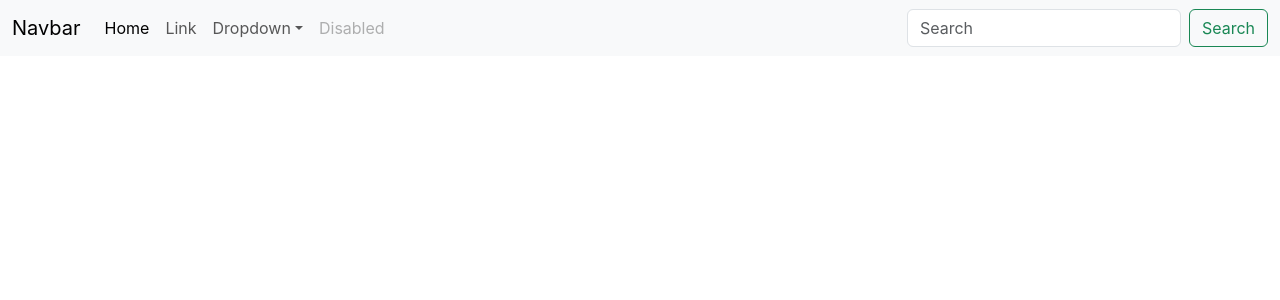
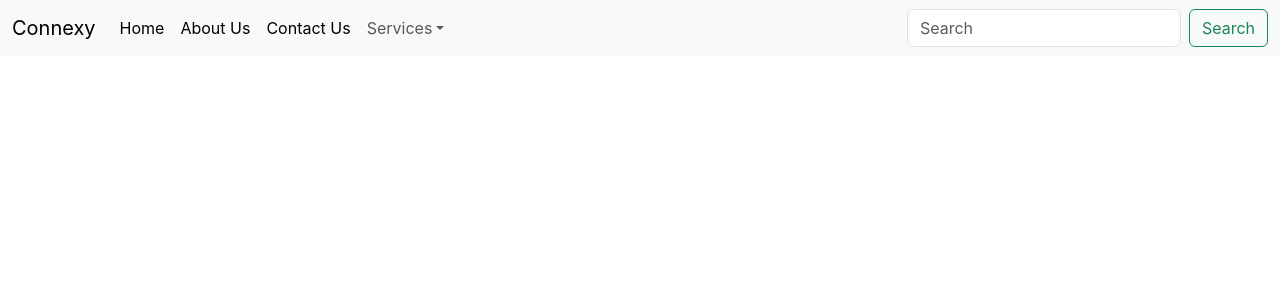
Before and after one commit to Connexy/learnreact, a React (Create React App) app: page / in a window 1280 px wide. Shown: the top 300 px of the page. Built offline with nearby package versions, Linux system fonts and the light colour scheme.

Commit message:
basic component and props

```diff
--- a/src/App.js
+++ b/src/App.js
@@ -4,7 +4,9 @@ import Navbar from './components/Navbar';
 function App() {
   return (
     <>
-      <Navbar />
+      <Navbar
+        title="Connexy"
+      />
     </>
   );
 }
--- a/src/components/Navbar.jsx
+++ b/src/components/Navbar.jsx
@@ -1,23 +1,26 @@
-const Navbar = () => {
+const Navbar = (props) => {
     return (
         <>
             <nav class="navbar navbar-expand-lg bg-body-tertiary">
                 <div class="container-fluid">
-                    <a class="navbar-brand" href="#">Navbar</a>
+                    <a class="navbar-brand" href="#">{props.title}</a>
                     <button class="navbar-toggler" type="button" data-bs-toggle="collapse" data-bs-target="#navbarSupportedContent" aria-controls="navbarSupportedContent" aria-expanded="false" aria-label="Toggle navigation">
                         <span class="navbar-toggler-icon"></span>
                     </button>
                     <div class="collapse navbar-collapse" id="navbarSupportedContent">
                         <ul class="navbar-nav me-auto mb-2 mb-lg-0">
                             <li class="nav-item">
-                                <a class="nav-link active" aria-current="page" href="#">Home</a>
+                                <a class="nav-link active" aria-current="page" href="/">Home</a>
                             </li>
                             <li class="nav-item">
-                                <a class="nav-link" href="#">Link</a>
+                                <a class="nav-link active" aria-current="page" href="#">About Us</a>
+                            </li>
+                            <li class="nav-item">
+                                <a class="nav-link active" aria-current="page" href="#">Contact Us</a>
                             </li>
                             <li class="nav-item dropdown">
                                 <a class="nav-link dropdown-toggle" href="#" role="button" data-bs-toggle="dropdown" aria-expanded="false">
-                                    Dropdown
+                                    Services
                                 </a>
                                 <ul class="dropdown-menu">
                                     <li><a class="dropdown-item" href="#">Action</a></li>
@@ -26,9 +29,7 @@ const Navbar = () => {
                                     <li><a class="dropdown-item" href="#">Something else here</a></li>
                                 </ul>
                             </li>
-                            <li class="nav-item">
-                                <a class="nav-link disabled" aria-disabled="true">Disabled</a>
-                            </li>
+
                         </ul>
                         <form class="d-flex" role="search">
                             <input class="form-control me-2" type="search" placeholder="Search" aria-label="Search" />
```
